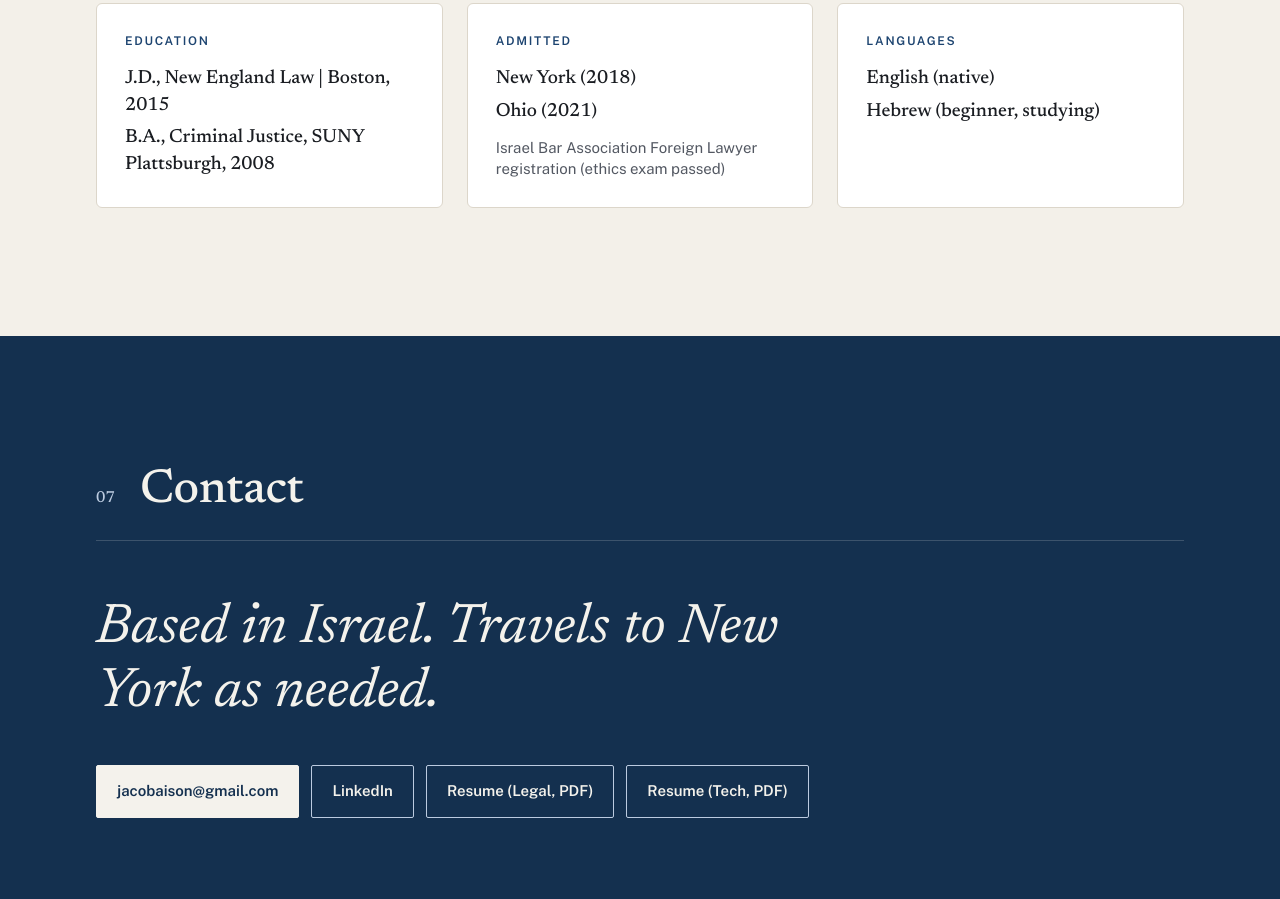
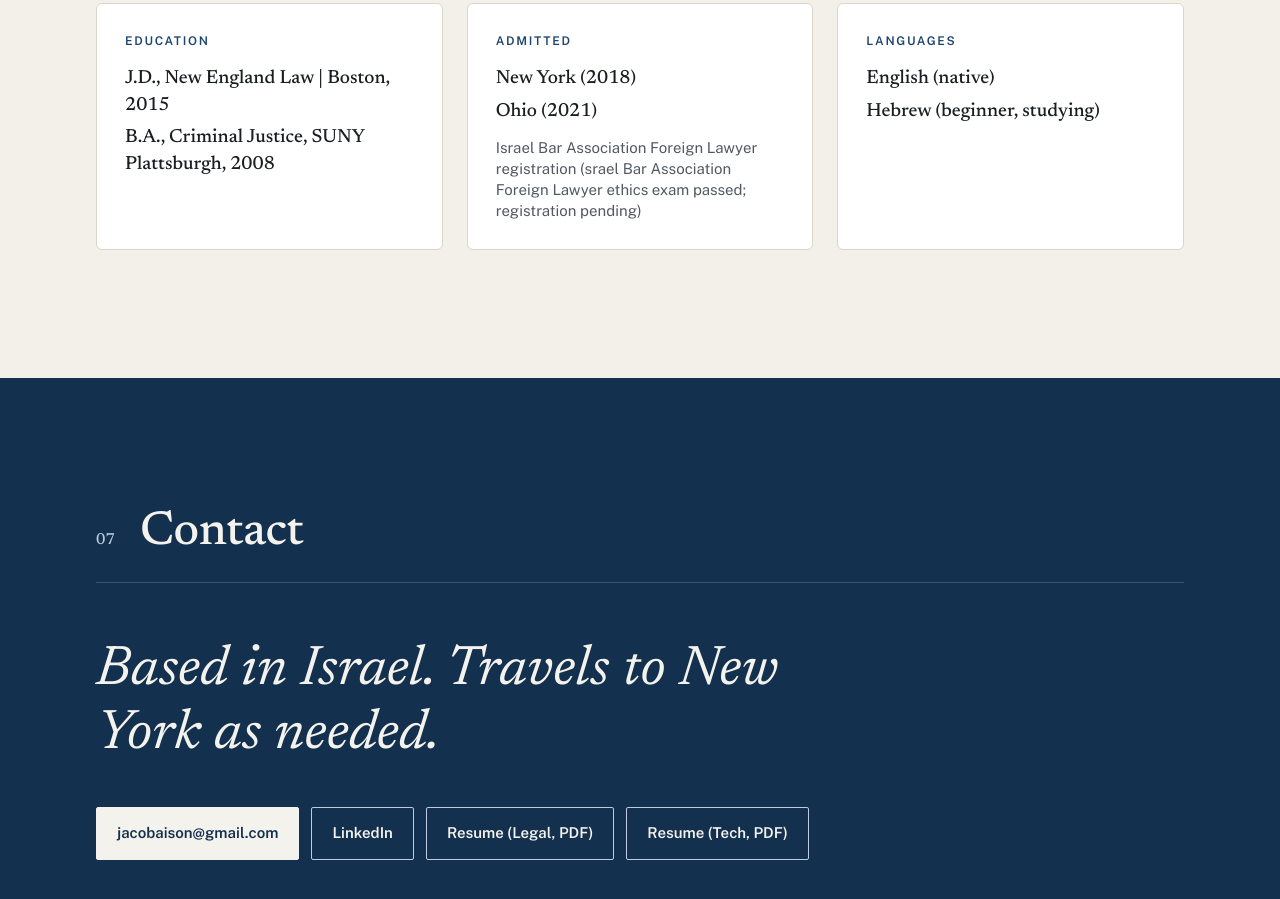
Before and after one commit to jacobaison/jacobaison.github.io, a plain HTML site: page index.html in a window 1280 px wide. Shown: the part 9799-10698 px from the top of the page. Drawn offline with Linux system fonts and the light colour scheme.

Commit message:
Update index.html

```diff
--- a/index.html
+++ b/index.html
@@ -352,7 +352,7 @@
         </header>
         <dl class="creds">
           <div class="cred reveal"><dt>Education</dt><dd>J.D., New England Law | Boston, 2015</dd><dd>B.A., Criminal Justice, SUNY Plattsburgh, 2008</dd></div>
-          <div class="cred reveal"><dt>Admitted</dt><dd>New York (2018)</dd><dd>Ohio (2021)</dd><dd class="soft">Israel Bar Association Foreign Lawyer registration (ethics exam passed)</dd></div>
+          <div class="cred reveal"><dt>Admitted</dt><dd>New York (2018)</dd><dd>Ohio (2021)</dd><dd class="soft">Israel Bar Association Foreign Lawyer registration (srael Bar Association Foreign Lawyer ethics exam passed; registration pending)</dd></div>
           <div class="cred reveal"><dt>Languages</dt><dd>English (native)</dd><dd>Hebrew (beginner, studying)</dd></div>
         </dl>
       </div>
```
